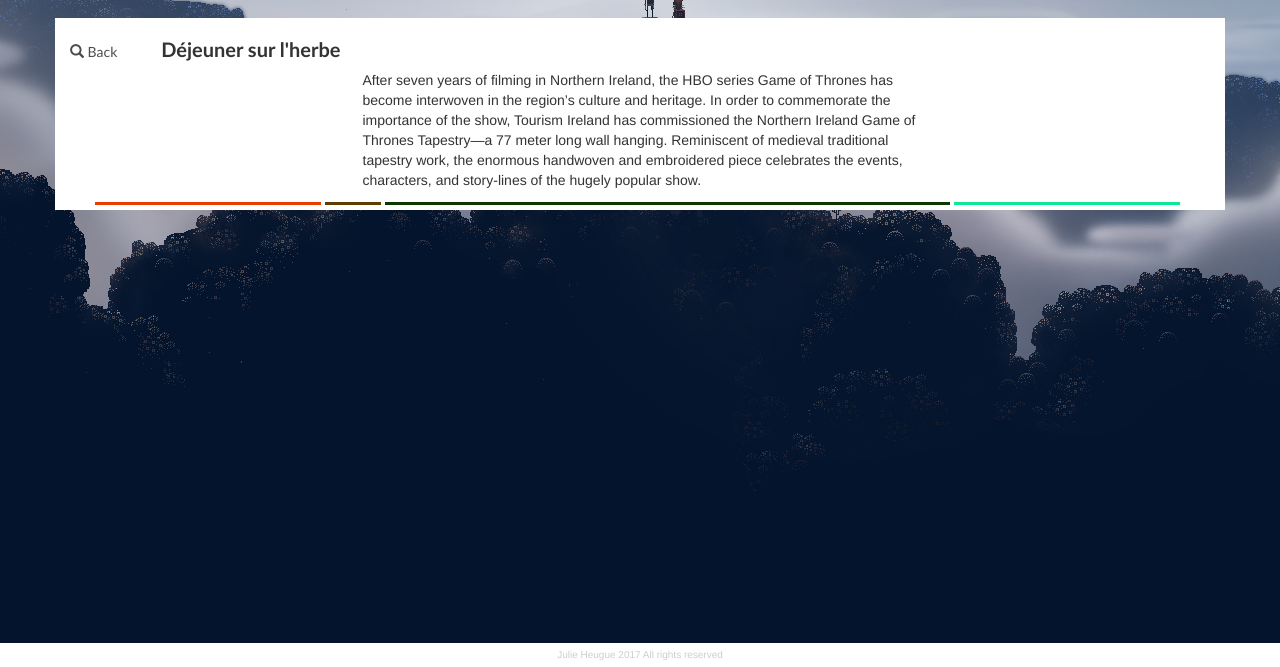
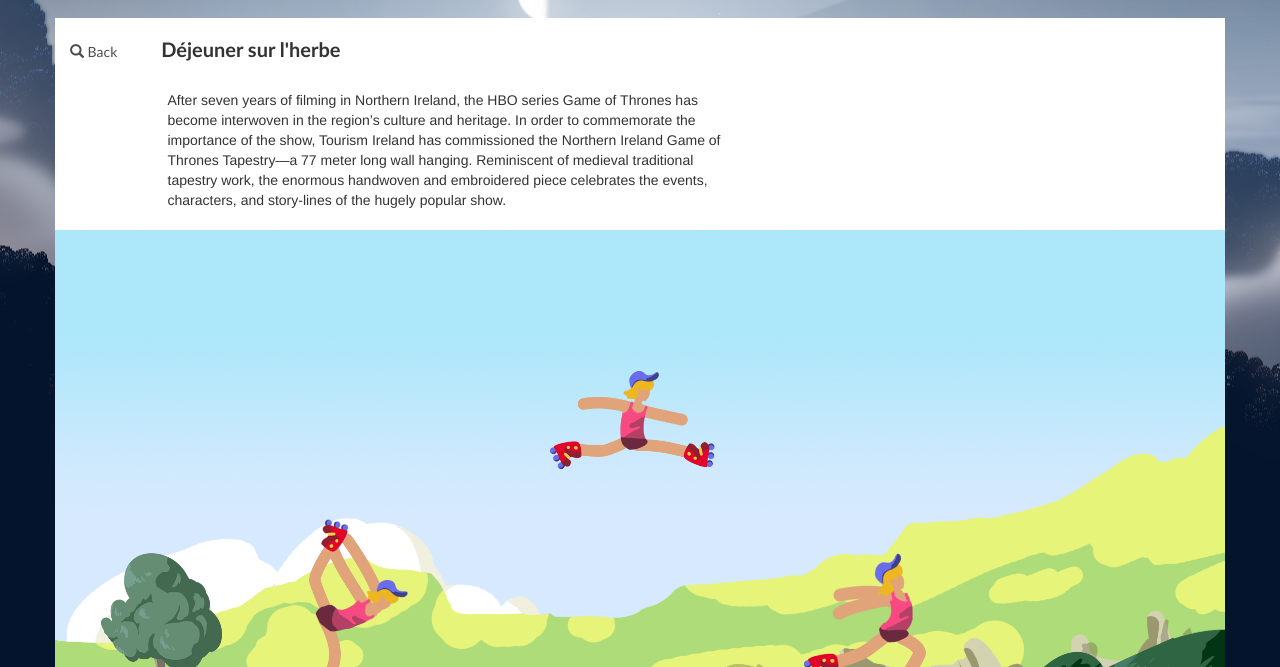
Before and after one commit to Clement-R/portfolio_julie, a plain HTML site: page project.html in a window 1280 px wide. Shown: the part 133-800 px from the top of the page. Drawn offline with Linux system fonts and the light colour scheme.

Commit message:
no message

```diff
--- a/css/style.css
+++ b/css/style.css
@@ -183,6 +183,14 @@ p{
 	margin: 0px;
 }
 
+.project-content{
+	margin-top: 20px;
+}
+
+.project-image{
+	width: 100%;
+}
+
 .title{
 	display: inline-block;
 	margin-left: 30px;
--- a/project.html
+++ b/project.html
@@ -29,8 +29,11 @@
 									<h2> Déjeuner sur l'herbe</h2>
 								</div>
 						</div>
-						<div class="col-md-6 col-md-offset-3 project-content">
+						<div class="col-md-6 col-md-offset-1 project-content">
 							After seven years of filming in Northern Ireland, the HBO series Game of Thrones has become interwoven in the region’s culture and heritage. In order to commemorate the importance of the show, Tourism Ireland has commissioned the Northern Ireland Game of Thrones Tapestry—a 77 meter long wall hanging. Reminiscent of medieval traditional tapestry work, the enormous handwoven and embroidered piece celebrates the events, characters, and story-lines of the hugely popular show.
+						</div>
+						<div class="project-content">
+							<img class="project-image project-content" src="img/trickstrickstricks.png">
 						</div>
 						<div class="line">
 							<ul>
```
Also changed, not shown: img/trickstrickstricks.png (added).
